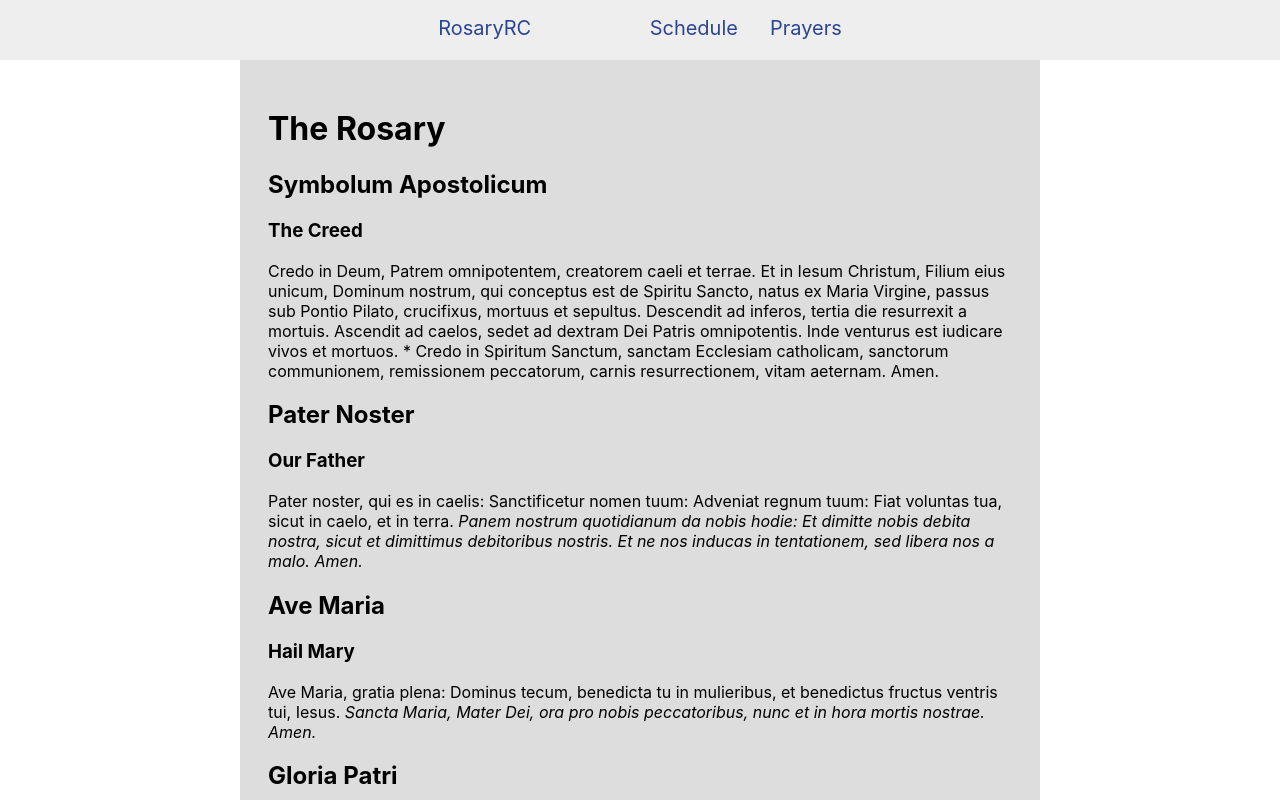
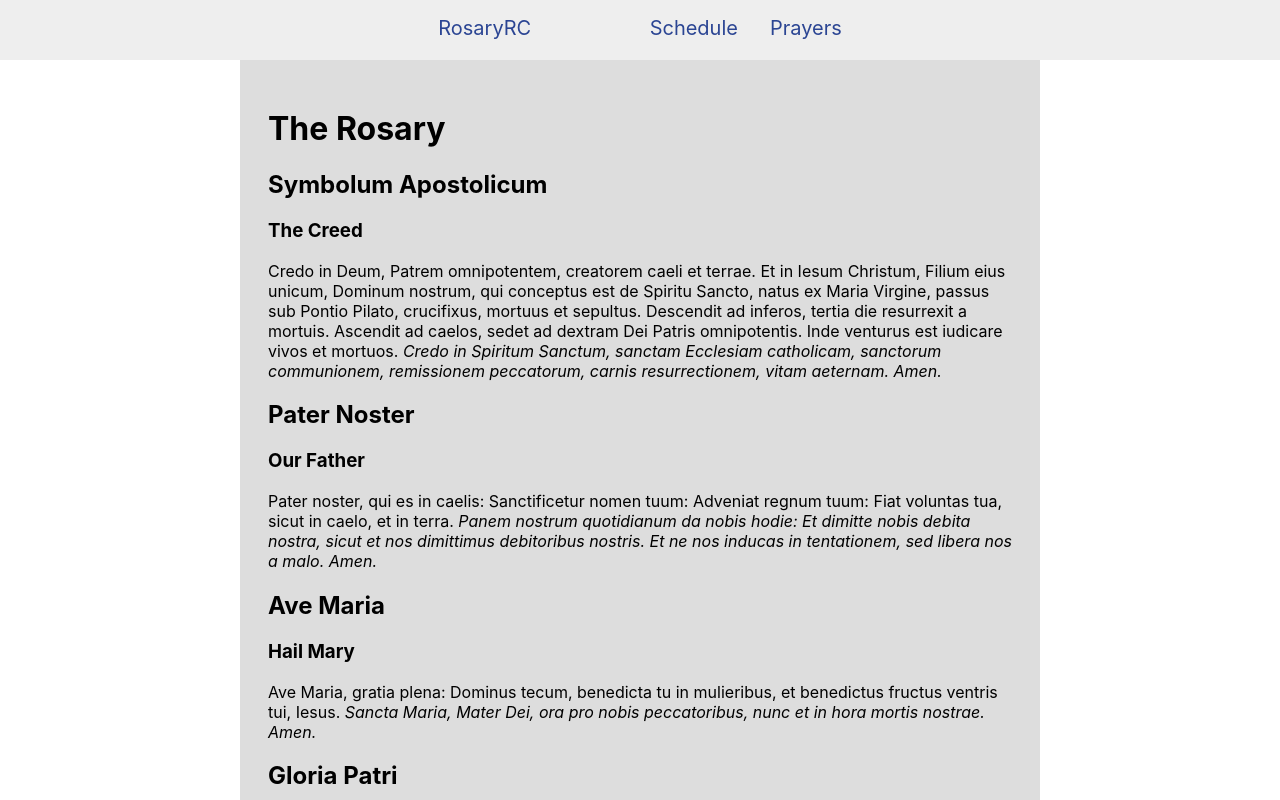
Before and after one commit to christopher-kapic/rcrosary, a Next.js app: page /prayers in a window 1280 px wide. Shown: the top 800 px of the page. Built offline with nearby package versions, Linux system fonts and the light colour scheme.

Commit message:
Small fixes

```diff
--- a/pages/index.js
+++ b/pages/index.js
@@ -12,7 +12,7 @@ export default function Home() {
       <Navbar />
       <main>
         <h2>About</h2>
-          <p>RosaryRC&aposs purpose is to encourage the laity to pray the Rosary in Latin. We have seen bishops target priests who say the Traditional Latin Mass. Please pray for the preservation of the Traditional Latin Mass, and teach others about it, in part by teaching them the universal language of Holy Mother Church—Latin.</p>
+          <p>RosaryRC&#39;s purpose is to encourage the laity to pray the Rosary in Latin. We have seen bishops target priests who say the Traditional Latin Mass. Please pray for the preservation of the Traditional Latin Mass, and teach others about it, in part by teaching them the universal language of Holy Mother Church—Latin.</p>
         <h2 id="schedule">Schedule</h2>
       </main>
       <style jsx>
--- a/pages/prayers.js
+++ b/pages/prayers.js
@@ -15,11 +15,11 @@ export default function Prayers() {
 
         <h2>Symbolum Apostolicum</h2>
         <h3>The Creed</h3>
-        <p>Credo in Deum, Patrem omnipotentem, creatorem caeli et terrae. Et in Iesum Christum, Filium eius unicum, Dominum nostrum, qui conceptus est de Spiritu Sancto, natus ex Maria Virgine, passus sub Pontio Pilato, crucifixus, mortuus et sepultus. Descendit ad inferos, tertia die resurrexit a mortuis. Ascendit ad caelos, sedet ad dextram Dei Patris omnipotentis. Inde venturus est iudicare vivos et mortuos. * Credo in Spiritum Sanctum, sanctam Ecclesiam catholicam, sanctorum communionem, remissionem peccatorum, carnis resurrectionem, vitam aeternam. Amen.</p>
+        <p>Credo in Deum, Patrem omnipotentem, creatorem caeli et terrae. Et in Iesum Christum, Filium eius unicum, Dominum nostrum, qui conceptus est de Spiritu Sancto, natus ex Maria Virgine, passus sub Pontio Pilato, crucifixus, mortuus et sepultus. Descendit ad inferos, tertia die resurrexit a mortuis. Ascendit ad caelos, sedet ad dextram Dei Patris omnipotentis. Inde venturus est iudicare vivos et mortuos. <em>Credo in Spiritum Sanctum, sanctam Ecclesiam catholicam, sanctorum communionem, remissionem peccatorum, carnis resurrectionem, vitam aeternam. Amen.</em></p>
 
         <h2>Pater Noster</h2>
         <h3>Our Father</h3>
-        <p>Pater noster, qui es in caelis: Sanctificetur nomen tuum: Adveniat regnum tuum: Fiat voluntas tua, sicut in caelo, et in terra. <em>Panem nostrum quotidianum da nobis hodie: Et dimitte nobis debita nostra, sicut et dimittimus debitoribus nostris. Et ne nos inducas in tentationem, sed libera nos a malo. Amen.</em></p>
+        <p>Pater noster, qui es in caelis: Sanctificetur nomen tuum: Adveniat regnum tuum: Fiat voluntas tua, sicut in caelo, et in terra. <em>Panem nostrum quotidianum da nobis hodie: Et dimitte nobis debita nostra, sicut et nos dimittimus debitoribus nostris. Et ne nos inducas in tentationem, sed libera nos a malo. Amen.</em></p>
 
         <h2>Ave Maria</h2>
         <h3>Hail Mary</h3>
```
